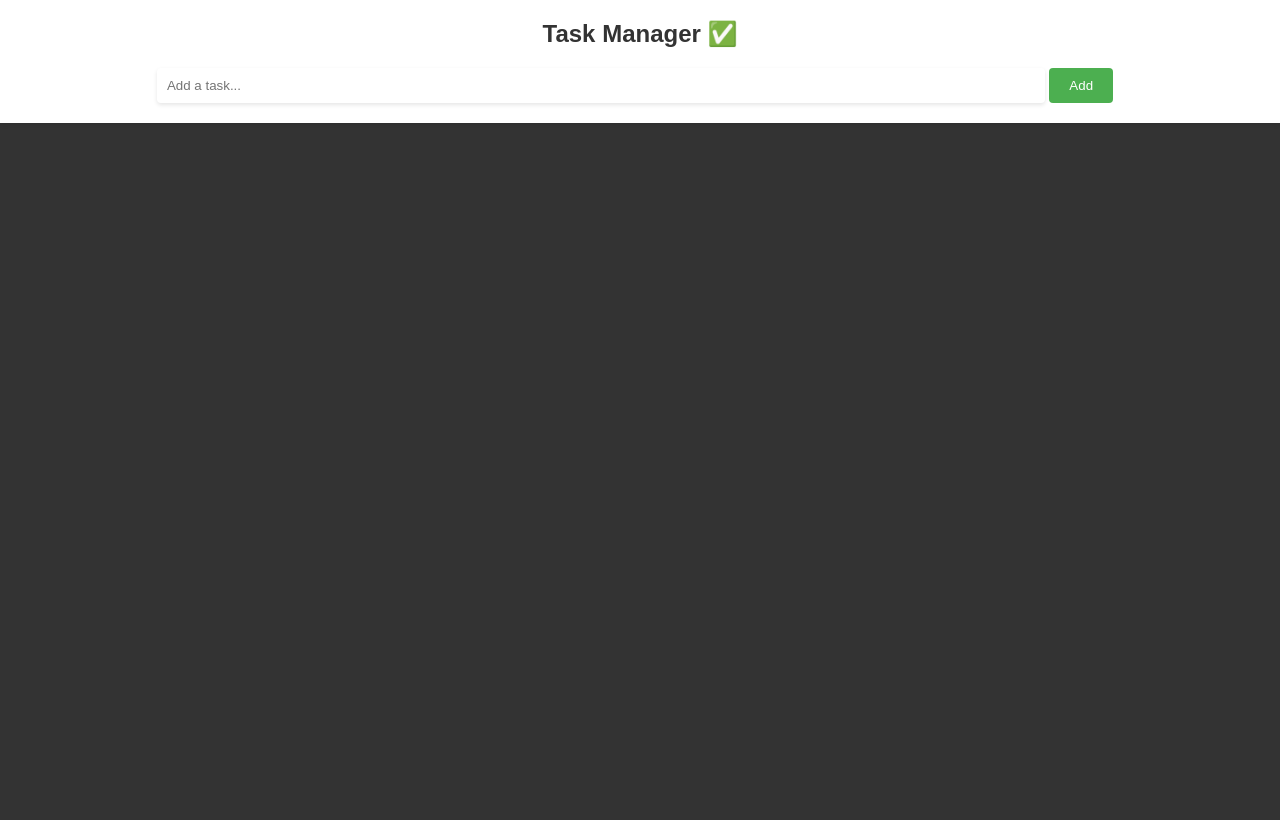
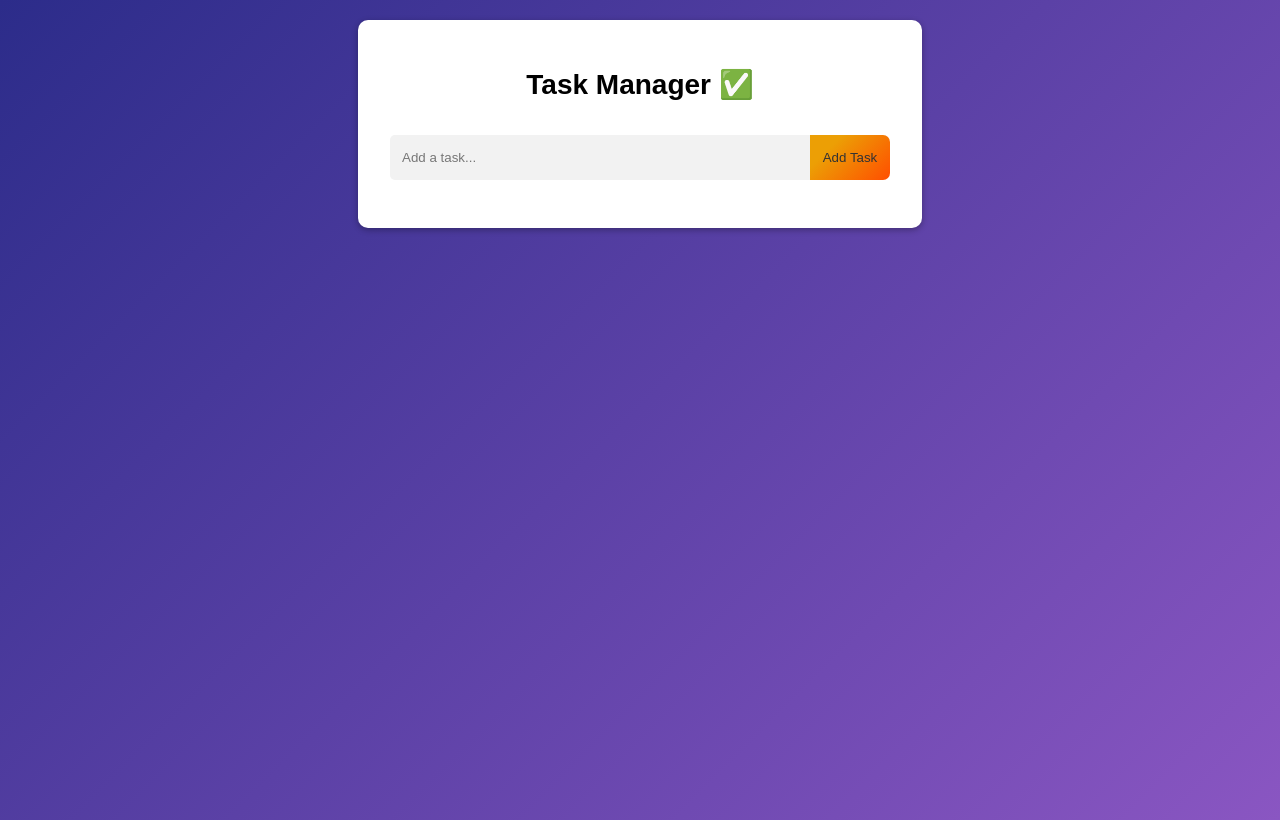
Before and after one commit to ashrftvm/JSApps, a plain HTML site: page TaskManager/index.html in a window 1280 px wide. Drawn offline with Linux system fonts and the light colour scheme.

Commit message:
new styling

```diff
--- a/TaskManager/index.html
+++ b/TaskManager/index.html
@@ -10,11 +10,11 @@
 
 <body>
     <section class="taskManager">
-        <header>
+        <header class="card">
           <h1>Task Manager ✅</h1>
           <form id="taskForm">
             <input type="text" id="taskInput" placeholder="Add a task...">
-            <button type="submit">Add</button>
+            <button type="submit">Add Task</button>
           </form>
         </header>
 
--- a/TaskManager/style.css
+++ b/TaskManager/style.css
@@ -1,48 +1,89 @@
 body {
     font-family: Arial, sans-serif;
-    background-color: #333;
+    background: linear-gradient(135deg, #2c2c8a, #8a56c2);
     margin: 0;
     padding: 0;
     text-align: center;
+    height: 100vh;
 }
 
 header {
-    background-color: #ffffff;
+    background-color: #009688;
     padding: 20px;
-    box-shadow: 0 2px 4px rgba(0, 0, 0, 0.1);
+    text-align: center;
+    color: #fff;
+}
+
+.card {
+    background-color: #fff;
+    width: 500px;
+    margin: 20px auto;
+    padding: 3rem 2rem;
+    border-radius: 10px;
+    box-shadow: 0 2px 6px rgba(0, 0, 0, 0.3);
+    color: #333;
 }
 
 h1 {
-    margin: 0;
-    font-size: 24px;
-    color: #333333;
+    color: #000;
+    font-size: 28px;
+    margin: 0 0 1.2em 0;
 }
 
 #taskForm {
-    margin-top: 20px;
+    display: flex;
+    justify-content: center;
+    align-items: center;
+    margin-top: 10px;
+}
+
+h3 {
+    margin-top: 0;
+}
+
+.task-input {
+    display: flex;
+    align-items: center;
 }
 
 #taskInput {
-    width: 70%;
-    padding: 10px;
+    flex: 1;
+    padding: 15px 12px;
+    margin-right: 10px;
     border: none;
-    border-radius: 4px;
-    box-shadow: 0 2px 4px rgba(0, 0, 0, 0.1);
+    background-color: #f2f2f2;
+    color: #333;
+    border-radius: 5px 0 0 5px;
+    transition: background-color 0.3s ease;
 }
 
-button {
-    padding: 10px 20px;
-    background-color: #4caf50;
-    color: #ffffff;
-    border: none;
-    border-radius: 4px;
-    cursor: pointer;
-    transition: background-color 0.3s ease;
-    margin-right: 10px;
+#taskInput::placeholder {
+    color: #777;
 }
 
+#taskInput:focus {
+    outline: none;
+    background-color: #e6e6e6;
+}
+
+
+button[type="submit"] {
+    background-color: #ff4e00;
+    background-image: linear-gradient(315deg, #ff4e00 0%, #ec9f05 74%);
+    color: #333;
+    padding: 15px 7px;
+    border: none;
+    border-radius: 0 7px 7px 0;
+    margin-left: -15px;
+    cursor: pointer;
+    width: 5rem;
+}
+
+
 button:hover {
-    background-color: #45a049;
+    background-color: #a4508b;
+background-image: linear-gradient(326deg, #a4508b 0%, #5f0a87 74%);
+color: #fff;
 }
 
 #taskContainer {
@@ -114,6 +155,7 @@ button:hover {
     background: #efefef;
     transform: scale(1.05);
     transition: all 0.3s ease-in-out;
+    cursor: pointer;;
 }
 
 .green {
```
